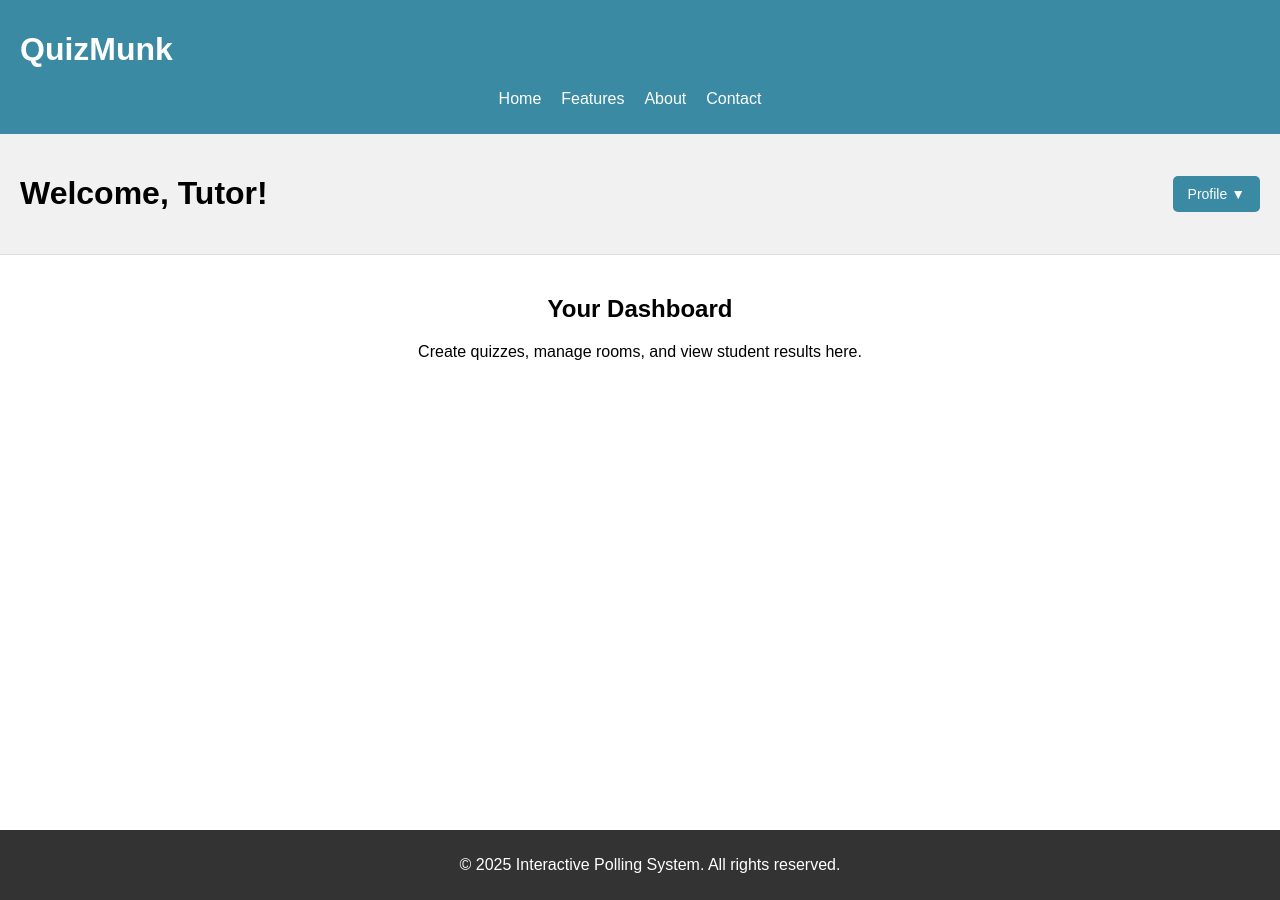
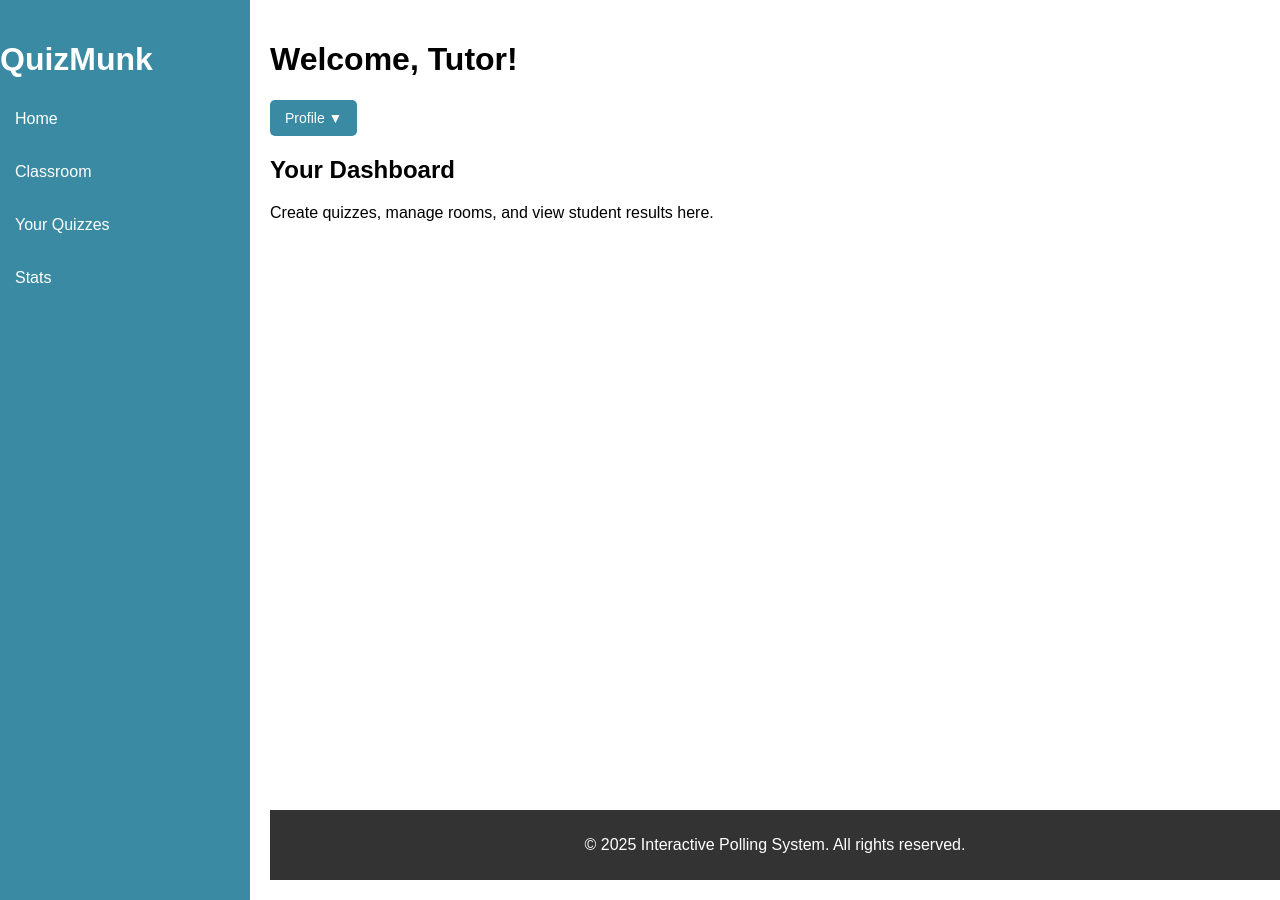
Before and after one commit to hm2412/Quizmunk, a Django app: template team-chipmunk/quizsite/app/templates/tutor_dashboard.html in a window 1280 px wide. Run offline with Django 3.2, Linux system fonts and the light colour scheme; the template is opened without the code that fills it, so the values that code supplies are empty.

Commit message:
Make new branch

```diff
--- /dev/null
+++ b/team-chipmunk/quizsite/app/static/css/tutor_dashboard.css
@@ -0,0 +1,139 @@
+body {
+    font-family: Arial, sans-serif;
+    margin: 0;
+    padding: 0;
+    display: flex;
+    flex-direction: column;
+    min-height: 100vh;
+    overflow-x: hidden;
+}
+
+/* General container layout */
+.container {
+    display: flex;
+    flex-direction: row; /* Switch to row for sidebar layout */
+    min-height: 100vh;
+}
+
+/* Sidebar styles */
+.sidebar {
+    width: 250px; /* Adjust width as needed */
+    background-color: #398AA2;
+    color: white;
+    display: flex;
+    flex-direction: column;
+    padding: 20px 0; /* Add some padding */
+    height: 100vh; /* Ensure sidebar stretches to full height */
+    position: fixed; /* Keep it fixed on the left */
+}
+
+.sidebar nav ul {
+    display: flex;
+    flex-direction: column; /* Stack links vertically */
+    padding: 0;
+    margin: 0;
+    list-style: none;
+    width: 100%;
+}
+
+.sidebar nav ul li {
+    margin-bottom: 15px;
+}
+
+.sidebar nav ul li a {
+    color: white;
+    text-decoration: none;
+    padding: 10px 15px;
+    display: block;
+    width: 100%;
+    border-radius: 5px;
+}
+
+.sidebar nav ul li a:hover {
+    background-color: #1E7590;
+}
+
+.content {
+    margin-left: 250px; /* Offset by the width of the sidebar */
+    flex: 1;
+    display: flex;
+    flex-direction: column;
+    padding: 20px;
+}
+
+.button-group {
+    margin-top: 20px;
+    display: flex;
+    justify-content: center;
+    gap: 15px;
+}
+
+.btn {
+    display: inline-block;
+    padding: 10px 20px;
+    background-color: #398AA2;
+    color: white;
+    text-decoration: none;
+    border-radius: 5px;
+}
+
+.btn:hover {
+    background-color: #1E7590;
+    transition: 0.3s;
+}
+
+footer {
+    text-align: center;
+    padding: 10px;
+    background-color: #333;
+    color: white;
+    margin-top: auto;
+    width: 100%;
+    overflow-x: hidden;
+}
+
+.profile-dropdown {
+    position: relative;
+    display: inline-block;
+}
+
+.dropdown-btn {
+    background-color: #398AA2;
+    color: white;
+    border: none;
+    padding: 10px 15px;
+    border-radius: 5px;
+    cursor: pointer;
+    font-size: 14px;
+}
+
+.dropdown-btn:hover {
+    background-color: #1E7590;
+}
+
+.dropdown-content {
+    display: none;
+    position: absolute;
+    right: 0;
+    background-color: white;
+    box-shadow: 0px 8px 16px rgba(0, 0, 0, 0.2);
+    z-index: 1;
+    min-width: 150px;
+    border-radius: 5px;
+    overflow: hidden;
+}
+
+.dropdown-content a {
+    color: #333;
+    padding: 10px 15px;
+    text-decoration: none;
+    display: block;
+}
+
+.dropdown-content a:hover {
+    background-color: #f1f1f1;
+}
+
+.profile-dropdown:hover .dropdown-content {
+    display: block;
+}
--- /dev/null
+++ b/team-chipmunk/quizsite/app/templates/partials/tutor_navbar.html
@@ -0,0 +1,11 @@
+<header>
+    <h1 class="title">QuizMunk</h1>
+    <nav>
+        <ul>
+            <li><a href="#">Home</a></li>
+            <li><a href="#">Classroom</a></li>
+            <li><a href="#">Your Quizzes</a></li>
+            <li><a href="#">Stats</a></li>
+        </ul>
+    </nav>
+</header>
--- a/team-chipmunk/quizsite/app/templates/tutor_dashboard.html
+++ b/team-chipmunk/quizsite/app/templates/tutor_dashboard.html
@@ -5,11 +5,14 @@
     <meta charset="UTF-8">
     <meta name="viewport" content="width=device-width, initial-scale=1.0">
     <title>Tutor Dashboard</title>
-    <link rel="stylesheet" href="{% static 'css/style.css' %}">
+    <link rel="stylesheet" href="{% static 'css/tutor_dashboard.css' %}">
 </head>
 <body>
     <div class="container">
-        {% include 'partials/navbar.html' %}
+        <div class="sidebar">
+            {% include 'partials/tutor_navbar.html' %}
+        </div>
+        <div class="content">
             <div class="dashboard-header">
                 <h1>Welcome, Tutor!</h1>
                 <div class="profile-dropdown">
@@ -28,5 +31,6 @@
             </main>
             {% include 'partials/footer.html' %}
         </div>
+    </div>
 </body>
 </html>
```
Lines whose indentation alone changed are shown as unchanged.
